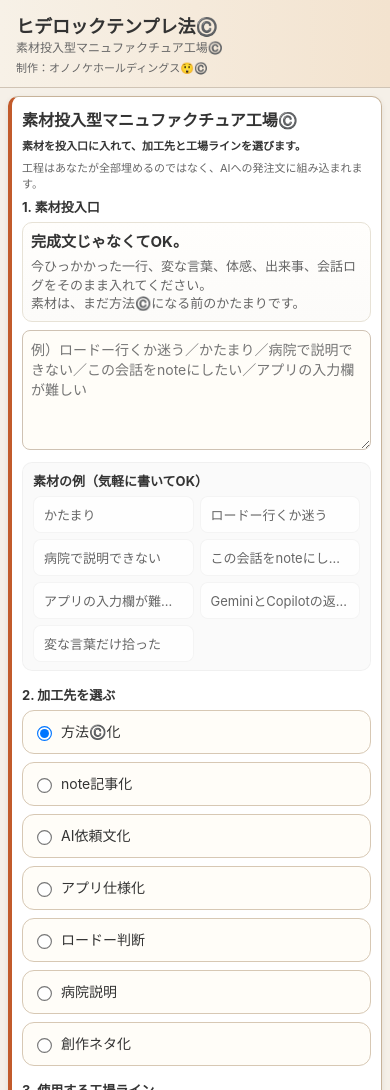
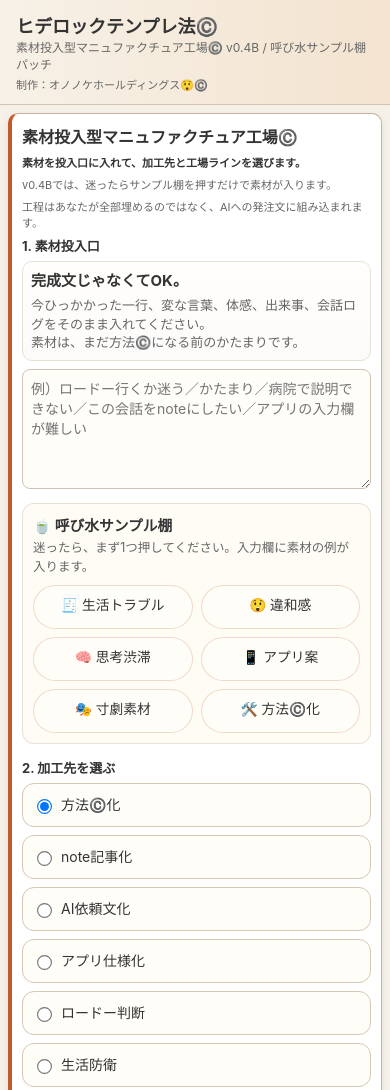
Before and after one commit to Hiderock61/hiderock-tam, a plain HTML site: page index.html in a window 390 px wide. Shown: the top 1090 px of the page. Drawn offline with Linux system fonts and the light colour scheme.

Commit message:
Add files via upload

```diff
--- a/index.html
+++ b/index.html
@@ -2,7 +2,7 @@
 <html lang="ja">
 <head>
   <meta charset="UTF-8">
-  <title>ヒデロックテンプレ法©️ - 素材投入型マニュファクチュア工場©️</title>
+  <title>ヒデロックテンプレ法©️ v0.4B - 呼び水サンプル棚パッチ</title>
   <meta name="viewport" content="width=device-width, initial-scale=1.0">
   <link rel="stylesheet" href="style.css">
 </head>
@@ -10,7 +10,7 @@
 <header class="app-header">
   <div class="brand">
     <span class="app-title">ヒデロックテンプレ法©️</span>
-    <span class="app-subtitle">素材投入型マニュファクチュア工場©️</span>
+    <span class="app-subtitle">素材投入型マニュファクチュア工場©️ v0.4B / 呼び水サンプル棚パッチ</span>
   </div>
   <div class="maker">制作：オノノケホールディングス😲©️</div>
 </header>
@@ -19,6 +19,7 @@
   <section id="factory-section" class="card card-main factory-card">
     <h2>素材投入型マニュファクチュア工場©️</h2>
     <p class="hint strong-hint">素材を投入口に入れて、加工先と工場ラインを選びます。</p>
+    <p class="hint">v0.4Bでは、迷ったらサンプル棚を押すだけで素材が入ります。</p>
     <p class="hint">工程はあなたが全部埋めるのではなく、AIへの発注文に組み込まれます。</p>
 
     <label for="input-material" class="factory-label">1. 素材投入口</label>
@@ -31,18 +32,18 @@
     </div>
     <textarea id="input-material" class="big-textarea" placeholder="例）ロードー行くか迷う／かたまり／病院で説明できない／この会話をnoteにしたい／アプリの入力欄が難しい"></textarea>
 
-    <div class="material-examples" aria-label="素材の例">
-      <div class="examples-title">素材の例（気軽に書いてOK）</div>
-      <ul class="examples-list">
-        <li>かたまり</li>
-        <li>ロードー行くか迷う</li>
-        <li>病院で説明できない</li>
-        <li>この会話をnoteにしたい</li>
-        <li>アプリの入力欄が難しい</li>
-        <li>GeminiとCopilotの返事を整理したい</li>
-        <li>変な言葉だけ拾った</li>
-      </ul>
-    </div>
+    <section class="v04b-sample-block" aria-label="呼び水サンプル棚">
+      <div class="v04b-section-title">🍵 呼び水サンプル棚</div>
+      <p class="v04b-help-text">迷ったら、まず1つ押してください。入力欄に素材の例が入ります。</p>
+      <div class="v04b-sample-shelf">
+        <button type="button" class="v04b-sample-btn" data-sample="living">🧾 生活トラブル</button>
+        <button type="button" class="v04b-sample-btn" data-sample="iwakan">😲 違和感</button>
+        <button type="button" class="v04b-sample-btn" data-sample="jutai">🧠 思考渋滞</button>
+        <button type="button" class="v04b-sample-btn" data-sample="app">📱 アプリ案</button>
+        <button type="button" class="v04b-sample-btn" data-sample="skit">🎭 寸劇素材</button>
+        <button type="button" class="v04b-sample-btn" data-sample="method">🛠️ 方法©️化</button>
+      </div>
+    </section>
 
     <div class="factory-group">
       <div class="factory-label">2. 加工先を選ぶ</div>
@@ -52,6 +53,7 @@
         <label class="choice-pill"><input type="radio" name="factory-destination" value="ai_request"> AI依頼文化</label>
         <label class="choice-pill"><input type="radio" name="factory-destination" value="spec"> アプリ仕様化</label>
         <label class="choice-pill"><input type="radio" name="factory-destination" value="rodo"> ロードー判断</label>
+        <label class="choice-pill"><input type="radio" name="factory-destination" value="defense"> 生活防衛</label>
         <label class="choice-pill"><input type="radio" name="factory-destination" value="hospital"> 病院説明</label>
         <label class="choice-pill"><input type="radio" name="factory-destination" value="creative"> 創作ネタ化</label>
       </div>
@@ -65,6 +67,7 @@
         <label class="choice-pill"><input type="checkbox" id="line-theater" checked> 劇団員チェック</label>
         <label class="choice-pill"><input type="checkbox" id="line-translate" checked> 地上語翻訳</label>
         <label class="choice-pill"><input type="checkbox" id="line-next" checked> 次の一手</label>
+        <label class="choice-pill"><input type="checkbox" id="line-defense" checked> 生活防衛</label>
         <label class="choice-pill"><input type="checkbox" id="line-notdo" checked> やらないこと</label>
       </div>
     </div>
--- a/script.js
+++ b/script.js
@@ -28,6 +28,7 @@ const LINE_IDS = [
   "line-theater",
   "line-translate",
   "line-next",
+  "line-defense",
   "line-notdo"
 ];
 
@@ -61,7 +62,7 @@ function getSelectedLines() {
 }
 
 function setSelectedLines(lines) {
-  const selected = Array.isArray(lines) ? lines : ["line-basic5", "line-theater", "line-translate", "line-next", "line-notdo"];
+  const selected = Array.isArray(lines) ? lines : ["line-basic5", "line-theater", "line-translate", "line-next", "line-defense", "line-notdo"];
   LINE_IDS.forEach(id => {
     const el = document.getElementById(id);
     if (el) el.checked = selected.includes(id);
@@ -83,7 +84,7 @@ function collectDraft() {
   const outputBox = document.getElementById("output-text");
   const draft = {
     version: "v1",
-    appVersion: "v0.4A",
+    appVersion: "v0.4B",
     updatedAt: new Date().toISOString(),
     fields: {},
     destination: getDestinationValue(),
@@ -151,7 +152,7 @@ function clearDraft() {
 
   FIELD_IDS.forEach(id => setValue(id, ""));
   setDestinationValue("method");
-  setSelectedLines(["line-basic5", "line-theater", "line-translate", "line-next", "line-notdo"]);
+  setSelectedLines(["line-basic5", "line-theater", "line-translate", "line-next", "line-defense", "line-notdo"]);
 
   const outputBox = document.getElementById("output-text");
   if (outputBox) outputBox.textContent = "";
@@ -197,6 +198,7 @@ function destinationText(value) {
     ai_request: "AI依頼文化：別のAIに渡せる依頼文として整理する。",
     spec: "アプリ仕様化：GitHub Pages向けの画面・機能・実装順に整理する。",
     rodo: "ロードー判断：今日動かすか、保留するか、条件を分けて判断する。",
+    defense: "生活防衛：生活維持を最優先に、今やること / 今やらないこと / 保存だけすることに分ける。",
     hospital: "病院説明：医師や支援者に伝わる地上語として整理する。",
     creative: "創作ネタ化：キャラ・寸劇・記事・アプリ案に展開できる素材として整理する。"
   };
@@ -209,10 +211,32 @@ function selectedLineLabels() {
     "line-theater": "劇団員チェック",
     "line-translate": "地上語翻訳",
     "line-next": "次の一手",
+    "line-defense": "生活防衛",
     "line-notdo": "やらないこと"
   };
 
   return getSelectedLines().map(id => map[id]).filter(Boolean);
+}
+
+
+const SAMPLE_TEXTS_V04B = {
+  living: "督促状が来た。現在は生活保護とUber収入で生活していて、月末には食費やネット代も厳しい。この状態で企業債務を払う現実性は低い。これは道徳問題ではなく、生活防衛の優先順位としてどう扱うべきか整理したい。",
+  iwakan: "大企業や制度の文面が、現実の生活状況を見ないまま『払ってください』『対応してください』だけで来る。このスケール差がバグって見えて、怒りというより笑ってしまう。",
+  jutai: "アプリ開発を進めたいけど、成功確率、生活費、Uber、AIツール代、借金、将来の海外生活が同時に頭に鳴っていて、どこから手をつければいいかわからない。",
+  app: "素材を入れると、AIへの発注文に変換してくれるアプリを作りたい。ユーザーがゼロから書かなくても、サンプル棚から選んで加工ラインに流せるようにしたい。",
+  skit: "😲 ヒデロック『素材って何を入れればいいんだよう』\n🤖 明智『まだ方法©️になる前のかたまりです』\n👵🏻 おばちゃん『ほな棚に並べといたらええやないの』",
+  method: "散らかった会話、違和感、生活トラブル、アプリ案を、素材として受け取り、構造整理・AI依頼文・note記事・アプリ仕様・生活防衛のどれかに加工する手順を方法©️として固定したい。"
+};
+
+function applySampleV04B(sampleKey) {
+  const sample = SAMPLE_TEXTS_V04B[sampleKey];
+  const input = document.getElementById("input-material");
+  if (!sample || !input) return;
+
+  input.value = sample;
+  input.focus();
+  scheduleSaveDraft();
+  showToast("呼び水サンプルを入れました。🍵");
 }
 
 function buildFactoryPrompt() {
@@ -238,6 +262,13 @@ function buildFactoryPrompt() {
   parts.push("【使用する工場ライン】");
   parts.push(selectedLabels.length ? selectedLabels.map(label => `- ${label}`).join("\n") : "（未選択：必要に応じて最小工程で処理してください）");
   parts.push("");
+
+  if (destination === "defense") {
+    parts.push("【生活防衛として見る目的】");
+    parts.push("この素材を、正しさの説教ではなく、生活維持の優先順位として整理してください。");
+    parts.push("食事 / 通信 / 電気 / 衛生 / 収入導線 / 紙の期限 / 今は払わないものを分けてください。");
+    parts.push("");
+  }
 
   if (selected.includes("line-basic5")) {
     parts.push("【基本5工程】");
@@ -272,6 +303,13 @@ function buildFactoryPrompt() {
   if (selected.includes("line-next")) {
     parts.push("【次の一手】");
     parts.push("今すぐ動かせる小さい一手を1〜3個に絞ってください。大きなロードマップにしすぎないでください。");
+    parts.push("");
+  }
+
+  if (selected.includes("line-defense")) {
+    parts.push("【生活防衛】");
+    parts.push("今やること / 今やらないこと / 保存だけすること / 紙や期限だけ確認することに分けてください。");
+    parts.push("電話や交渉を前提にせず、生活維持を最優先で整理してください。");
     parts.push("");
   }
 
@@ -390,6 +428,10 @@ document.addEventListener("DOMContentLoaded", () => {
   const restored = loadDraft();
   attachDraftListeners();
 
+  document.querySelectorAll(".v04b-sample-btn").forEach(button => {
+    button.addEventListener("click", () => applySampleV04B(button.dataset.sample));
+  });
+
   if (restored) {
     showToast("前回の台帳を復元しました。");
   }
--- a/style.css
+++ b/style.css
@@ -447,3 +447,62 @@ h3 {
     padding: 8px 10px;
   }
 }
+
+/* v0.4B 呼び水サンプル棚パッチ：押せるサンプル棚 */
+.v04b-sample-block {
+  margin: 10px 0 12px;
+  padding: 10px;
+  border: 1px solid rgba(120, 100, 70, 0.18);
+  border-radius: 12px;
+  background: rgba(255, 252, 244, 0.78);
+}
+
+.v04b-section-title {
+  font-size: 0.92rem;
+  font-weight: 700;
+  margin-bottom: 4px;
+}
+
+.v04b-help-text {
+  margin: 0 0 8px;
+  font-size: 0.78rem;
+  line-height: 1.5;
+  color: var(--text-muted);
+}
+
+.v04b-sample-shelf {
+  display: flex;
+  flex-wrap: wrap;
+  gap: 8px;
+}
+
+.v04b-sample-btn {
+  min-height: 44px;
+  padding: 8px 12px;
+  border-radius: var(--radius-pill);
+  border: 1px solid rgba(194, 91, 43, 0.22);
+  background: #fffdf8;
+  color: var(--text-main);
+  font-size: 0.86rem;
+  line-height: 1.2;
+  cursor: pointer;
+  touch-action: manipulation;
+}
+
+.v04b-sample-btn:active {
+  transform: translateY(1px);
+  background: #f7ead8;
+}
+
+@media (max-width: 600px) {
+  .v04b-sample-shelf {
+    display: grid;
+    grid-template-columns: 1fr 1fr;
+    gap: 8px;
+  }
+
+  .v04b-sample-btn {
+    width: 100%;
+    text-align: center;
+  }
+}
```
Also changed, not shown: 1 other file.
